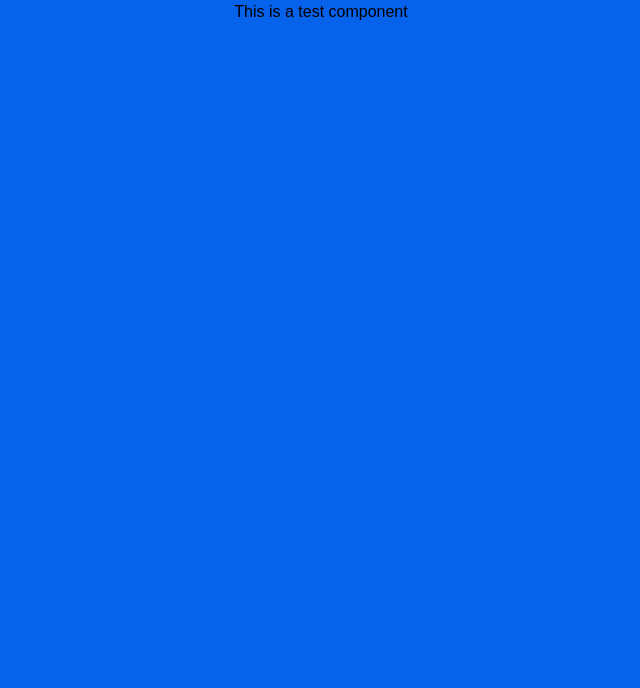
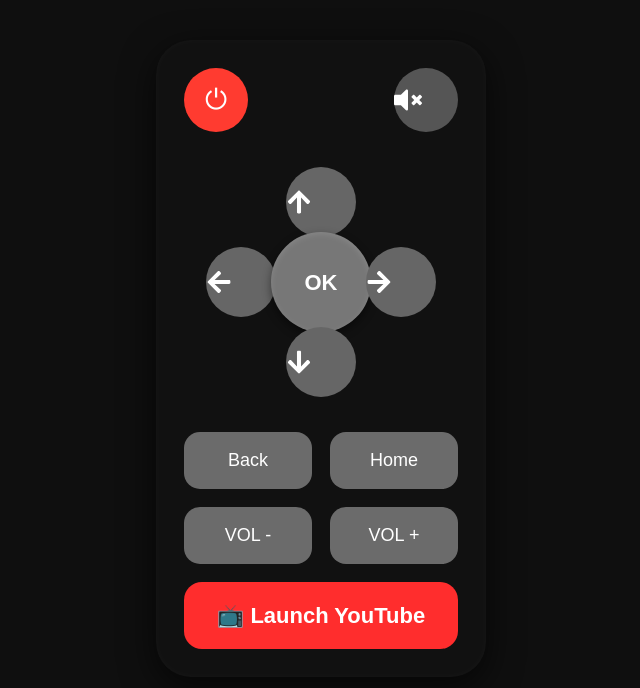
Before and after one commit to eleshinlomo/mediastore, a React (Vite) app: page / in a window 1280 px wide. Shown: the top 688 px of the page, without its empty margins (319-959 px from the left). Built offline with nearby package versions, Linux system fonts and the light colour scheme.

Commit message:
I have done mine

```diff
--- a/package.json
+++ b/package.json
@@ -13,6 +13,7 @@
     "@tailwindcss/vite": "^4.3.3",
     "react": "^19.2.7",
     "react-dom": "^19.2.7",
+    "react-icons": "^5.7.0",
     "tailwindcss": "^4.3.3"
   },
   "devDependencies": {
--- a/src/App.jsx
+++ b/src/App.jsx
@@ -1,14 +1,12 @@
-import TestComponent from "./components/TestComponent"
+import Remote from "./components/Remote"
+
 
 const App = ()=>{
 
   return (
     <div className="text-center">
+       <Remote />
 
-      {/* UPLOAD YOUR COMPONENTS HERE */}
-
-      {/* Remove this test component when you understand the message */}
-      <TestComponent />
 
     </div>
   )
--- /dev/null
+++ b/src/components/Remote.jsx
@@ -0,0 +1,165 @@
+import '../styles/Remote.css'
+import {
+  FaArrowUp,
+  FaArrowDown,
+  FaArrowLeft,
+  FaArrowRight,
+  FaVolumeMute,
+} from "react-icons/fa";
+
+const Remote=()=> {
+  const handlePower = () => {
+    console.log("Power");
+  };
+
+  const handleMute = () => {
+    console.log("Mute");
+  };
+
+  const handleUp = () => {
+    console.log("Up");
+  };
+
+  const handleDown = () => {
+    console.log("Down");
+  };
+
+  const handleLeft = () => {
+    console.log("Left");
+  };
+
+  const handleRight = () => {
+    console.log("Right");
+  };
+
+  const handleOK = () => {
+    console.log("OK");
+  };
+
+  const handleBack = () => {
+    console.log("Back");
+  };
+
+  const handleHome = () => {
+    console.log("Home");
+  };
+
+  const handleVolDown = () => {
+    console.log("Volume Down");
+  };
+
+  const handleVolUp = () => {
+    console.log("Volume Up");
+  };
+
+  const handleYoutube = () => {
+    console.log("Launch YouTube");
+  };
+
+  return (
+    <div className="remote">
+
+      <div className="topButtons">
+
+        <button
+          className="powerBtn"
+          onClick={handlePower}
+        >
+          ⏻
+        </button>
+
+        <button
+          className="muteBtn"
+          onClick={handleMute}
+        >
+          <FaVolumeMute />
+        </button>
+
+      </div>
+
+      <div className="pad">
+
+        <button
+          className="arrow up"
+          onClick={handleUp}
+        >
+          <FaArrowUp />
+        </button>
+
+        <button
+          className="arrow left"
+          onClick={handleLeft}
+        >
+          <FaArrowLeft />
+        </button>
+
+        <button
+          className="ok"
+          onClick={handleOK}
+        >
+          OK
+        </button>
+
+        <button
+          className="arrow right"
+          onClick={handleRight}
+        >
+          <FaArrowRight />
+        </button>
+
+        <button
+          className="arrow down"
+          onClick={handleDown}
+        >
+          <FaArrowDown />
+        </button>
+
+      </div>
+
+      <div className="row">
+
+        <button
+          className="smallBtn"
+          onClick={handleBack}
+        >
+          Back
+        </button>
+
+        <button
+          className="smallBtn"
+          onClick={handleHome}
+        >
+          Home
+        </button>
+
+      </div>
+
+      <div className="row">
+
+        <button
+          className="smallBtn"
+          onClick={handleVolDown}
+        >
+          VOL -
+        </button>
+
+        <button
+          className="smallBtn"
+          onClick={handleVolUp}
+        >
+          VOL +
+        </button>
+
+      </div>
+
+      <button
+        className="youtubeBtn"
+        onClick={handleYoutube}
+      >
+        📺 Launch YouTube
+      </button>
+
+    </div>
+  );
+}
+ export default Remote
--- a/src/components/TestComponent.jsx
+++ /dev/null
@@ -1,15 +0,0 @@
-import '../styles/Hubmannegment.css'
-
-// Delete this test component when you understand how to import css in react
-
-const TestComponent = ()=>{
-
-    return (
-
-        <div>
-           This is a test component
-        </div>
-    )
-}
-
-export default TestComponent
--- a/src/styles/Hubmannegment.css
+++ /dev/null
@@ -1,77 +0,0 @@
-* {
-  box-sizing: border-box;
-  font-family: Arial, Helvetica, sans-serif;
-}
-
-body {
-  background: #0762eb;
-  margin: 0;
-}
-
-.container {
-  width: 90%;
-  max-width: 900px;
-  margin: 40px auto;
-}
-
-.card {
-  background: white;
-  border-radius: 18px;
-  padding: 35px;
-  margin-bottom: 25px;
-  box-shadow: 0 4px 18px rgba(0, 0, 0, 0.08);
-}
-
-.card h2 {
-  text-align: center;
-  margin-bottom: 30px;
-  font-size: 34px;
-}
-
-.card input {
-  width: 100%;
-  padding: 18px;
-  margin-bottom: 20px;
-  border-radius: 10px;
-  border: 1px solid #ddd;
-  font-size: 20px;
-}
-
-.card input:focus {
-  outline: none;
-  border-color: #1b74e4;
-}
-
-.save-btn {
-  width: 100%;
-  padding: 18px;
-  border: none;
-  border-radius: 10px;
-  background: #31c458;
-  color: white;
-  font-size: 24px;
-  font-weight: bold;
-  cursor: pointer;
-  transition: 0.3s;
-}
-
-.save-btn:hover {
-  background: #28b04d;
-}
-
-.menu-card {
-  text-align: center;
-  cursor: pointer;
-}
-
-.menu-card h3 {
-  color: #1b74e4;
-  font-size: 30px;
-  margin: 10px 0;
-  font-weight: 600;
-}
-
-.menu-card:hover {
-  transform: translateY(-2px);
-  transition: 0.2s;
-}
--- /dev/null
+++ b/src/styles/Remote.css
@@ -0,0 +1,192 @@
+*{
+    margin:0;
+    padding:0;
+    box-sizing:border-box;
+    font-family:Arial, Helvetica, sans-serif;
+}
+
+body{
+    background:#0f0f0f;
+}
+
+.remote{
+    width:330px;
+    margin:40px auto;
+    background:#111;
+    border-radius:35px;
+    padding:28px;
+    box-shadow:
+    0 10px 35px rgba(0,0,0,.65),
+    inset 0 0 8px rgba(255,255,255,.03);
+}
+
+.topButtons{
+    display:flex;
+    justify-content:space-between;
+    margin-bottom:35px;
+}
+
+.powerBtn,
+.muteBtn{
+    width:64px;
+    height:64px;
+    border:none;
+    border-radius:50%;
+    cursor:pointer;
+    font-size:28px;
+    transition:.18s;
+}
+
+.powerBtn{
+    background:#ff3b30;
+    color:white;
+}
+
+.muteBtn{
+    background:#555;
+    color:white;
+}
+
+.powerBtn:hover,
+.muteBtn:hover{
+    transform:scale(1.08);
+}
+
+.powerBtn:active,
+.muteBtn:active{
+    transform:scale(.94);
+}
+
+.pad{
+    width:230px;
+    height:230px;
+    margin:auto;
+    position:relative;
+    margin-bottom:35px;
+}
+
+.arrow{
+    position:absolute;
+    width:70px;
+    height:70px;
+    border:none;
+    border-radius:50%;
+    background:#666;
+    color:white;
+    cursor:pointer;
+    font-size:26px;
+    transition:.18s;
+}
+
+.arrow:hover{
+    background:#7a7a7a;
+    transform:scale(1.05);
+}
+
+.arrow:active{
+    transform:scale(.94);
+}
+
+.up{
+    left:80px;
+    top:0;
+}
+
+.down{
+    left:80px;
+    bottom:0;
+}
+
+.left{
+    left:0;
+    top:80px;
+}
+
+.right{
+    right:0;
+    top:80px;
+}
+
+.ok{
+    position:absolute;
+    left:65px;
+    top:65px;
+
+    width:100px;
+    height:100px;
+
+    border:none;
+    border-radius:50%;
+
+    background:#777;
+    color:white;
+
+    font-size:22px;
+    font-weight:bold;
+
+    cursor:pointer;
+
+    transition:.18s;
+
+    box-shadow:
+    inset 0 2px 6px rgba(255,255,255,.12),
+    0 4px 10px rgba(0,0,0,.45);
+}
+
+.ok:hover{
+    background:#8a8a8a;
+    transform:scale(1.04);
+}
+
+.ok:active{
+    transform:scale(.94);
+}
+
+.row{
+    display:flex;
+    justify-content:space-between;
+    margin-bottom:18px;
+}
+
+.smallBtn{
+    width:128px;
+    padding:15px 0;
+    border:none;
+    border-radius:16px;
+    background:#6b6b6b;
+    color:white;
+    font-size:18px;
+    cursor:pointer;
+    transition:.18s;
+}
+
+.smallBtn:hover{
+    background:#808080;
+    transform:translateY(-2px);
+}
+
+.smallBtn:active{
+    transform:scale(.96);
+}
+
+.youtubeBtn{
+    width:100%;
+    padding:17px;
+    border:none;
+    border-radius:18px;
+    background:#ff2d2d;
+    color:white;
+    font-size:22px;
+    font-weight:bold;
+    cursor:pointer;
+    transition:.18s;
+}
+
+.youtubeBtn:hover{
+    background:#ff4747;
+    transform:translateY(-2px);
+}
+
+.youtubeBtn:active{
+    transform:scale(.98);
+}
```
Also changed, not shown: 1 other file (tests, documents, lock files or other folders).
